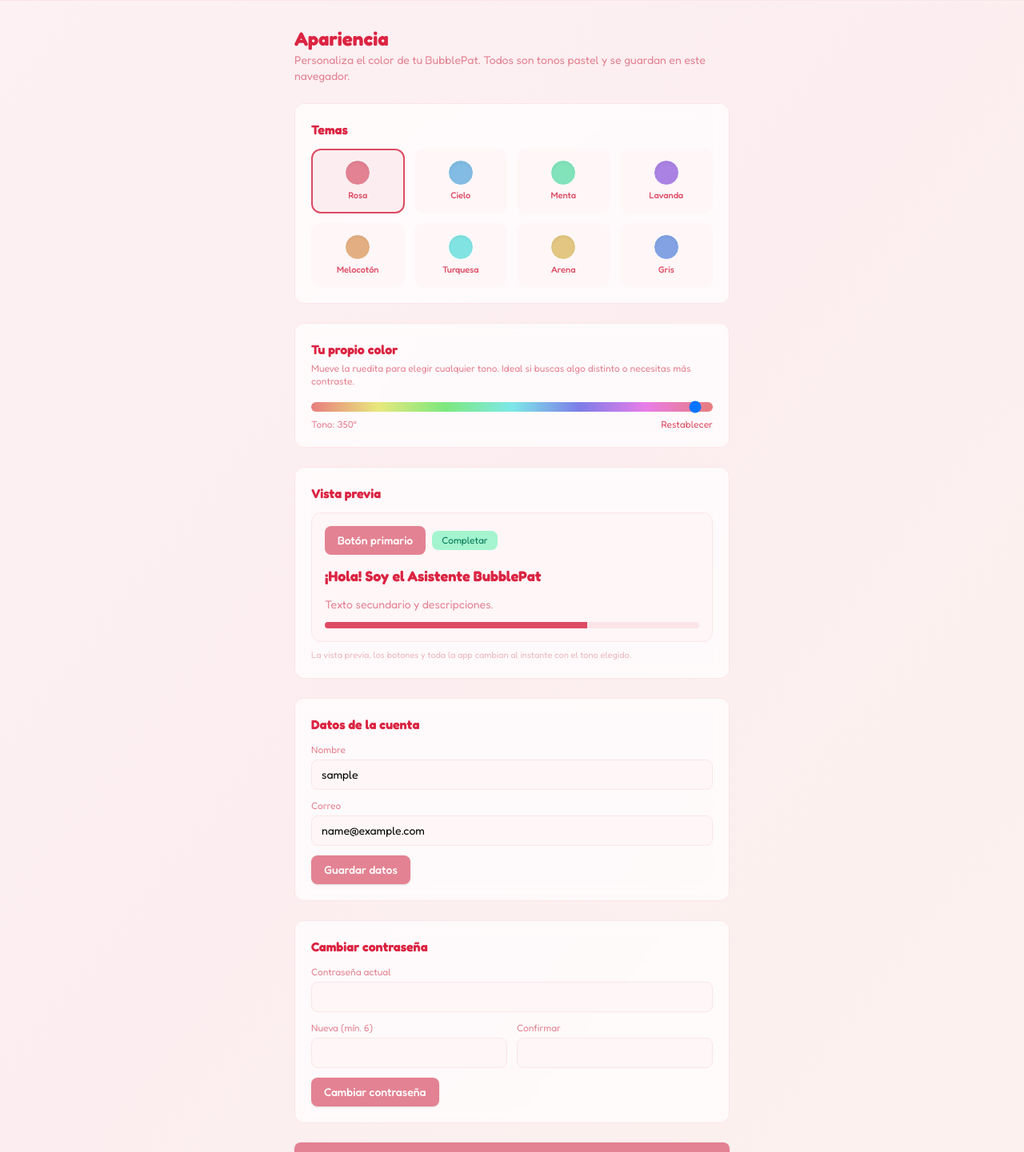
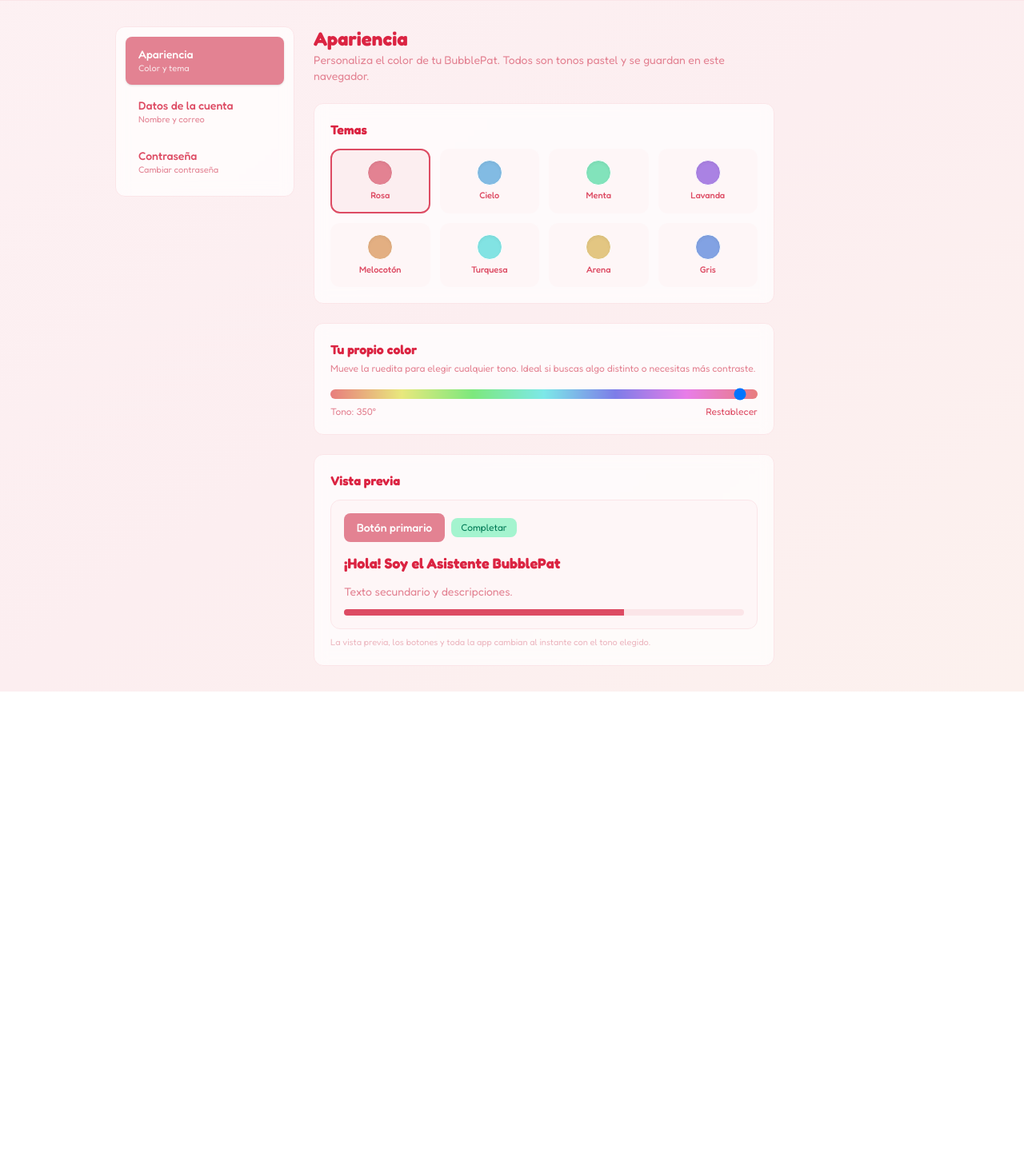
Before and after one commit to MAIauuwu/Proyecto_bubblePat, a React (Vite) app in the folder frontend/: page /settings in a window 1280 px wide. Shown: the part 80-1521 px from the top of the page at 80% size. After the commit the page ends 945 px from the top, so only its background shows below. Built offline with nearby package versions, Linux system fonts and the light colour scheme; no server answers; sample sign-in values are in the browser's storage.

Commit message:
feat(settings): separar secciones Apariencia y Cuenta
La pagina de Configuracion ahora tiene una barra lateral con tres
secciones independientes: Apariencia (tema y color), Datos de la cuenta
(nombre y correo) y Contraseña. Cada una se muestra por separado como
una pagina de ajustes normal.

```diff
--- a/frontend/src/pages/Settings.jsx
+++ b/frontend/src/pages/Settings.jsx
@@ -48,10 +48,22 @@
 
   const inputClass = 'px-3 py-2 border border-pink-100 rounded-lg text-sm bg-pink-50/50 focus:ring-2 focus:ring-rose-300 outline-none';
 
+  const SECTIONS = [
+    { id: 'appearance', label: 'Apariencia', desc: 'Color y tema' },
+    { id: 'profile', label: 'Datos de la cuenta', desc: 'Nombre y correo' },
+    { id: 'password', label: 'Contraseña', desc: 'Cambiar contraseña' },
+  ];
+  const [section, setSection] = useState('appearance');
+
+  const navBtn = (id) =>
+    `w-full text-left px-4 py-3 rounded-lg text-sm font-medium transition ${
+      section === id ? 'bg-rose-300 text-white shadow-sm' : 'text-rose-400 hover:bg-rose-50'
+    }`;
+
   return (
     <div className="min-h-screen bg-gradient-to-br from-pink-50 via-rose-50 to-purple-50">
       <nav className="bg-white/60 backdrop-blur-sm border-b border-pink-100">
-        <div className="max-w-6xl mx-auto px-4 py-3 flex justify-between items-center">
+        <div className="max-w-5xl mx-auto px-4 py-3 flex justify-between items-center">
           <div className="flex items-center gap-3">
             <button onClick={() => navigate('/')}
               className="flex items-center gap-1 text-rose-400 hover:text-rose-500 font-medium text-sm transition"
@@ -65,13 +77,28 @@
         </div>
       </nav>
 
-      <div className="max-w-xl mx-auto px-4 py-8 space-y-6">
+      <div className="max-w-5xl mx-auto px-4 py-8 flex flex-col sm:flex-row gap-6">
+        {/* ===== Sidebar ===== */}
+        <aside className="sm:w-56 shrink-0">
+          <div className="bg-white/70 backdrop-blur-sm p-3 rounded-xl border border-pink-100 space-y-1 sm:sticky sm:top-4">
+            {SECTIONS.map((s) => (
+              <button key={s.id} onClick={() => setSection(s.id)} className={navBtn(s.id)}>
+                <span className="block">{s.label}</span>
+                <span className={`block text-[11px] font-normal ${section === s.id ? 'text-white/80' : 'text-rose-300'}`}>{s.desc}</span>
+              </button>
+            ))}
+          </div>
+        </aside>
+
+        {/* ===== Contenido ===== */}
+        <div className="flex-1 max-w-xl space-y-6">
+          {section === 'appearance' && (
+            <>
               <div>
                 <h2 className="text-2xl font-bold text-rose-500">Apariencia</h2>
                 <p className="text-rose-300 text-sm">Personaliza el color de tu BubblePat. Todos son tonos pastel y se guardan en este navegador.</p>
               </div>
 
-        {/* Temas predefinidos */}
               <div className="bg-white/70 backdrop-blur-sm p-5 rounded-xl border border-pink-100">
                 <h3 className="font-bold text-rose-500 mb-3">Temas</h3>
                 <div className="grid grid-cols-4 gap-3">
@@ -87,7 +114,6 @@
                 </div>
               </div>
 
-        {/* Ruedita personalizada */}
               <div className="bg-white/70 backdrop-blur-sm p-5 rounded-xl border border-pink-100">
                 <h3 className="font-bold text-rose-500 mb-1">Tu propio color</h3>
                 <p className="text-xs text-rose-300 mb-3">Mueve la ruedita para elegir cualquier tono. Ideal si buscas algo distinto o necesitas más contraste.</p>
@@ -101,7 +127,6 @@
                 </div>
               </div>
 
-        {/* Vista previa en vivo */}
               <div className="bg-white/70 backdrop-blur-sm p-5 rounded-xl border border-pink-100">
                 <h3 className="font-bold text-rose-500 mb-3">Vista previa</h3>
                 <div className="rounded-xl border border-pink-100 p-4 bg-pink-50/50 space-y-3">
@@ -117,10 +142,16 @@
                 </div>
                 <p className="text-[11px] text-rose-200 mt-2">La vista previa, los botones y toda la app cambian al instante con el tono elegido.</p>
               </div>
+            </>
+          )}
 
-        {/* Perfil: nombre y correo */}
+          {section === 'profile' && (
+            <>
+              <div>
+                <h2 className="text-2xl font-bold text-rose-500">Datos de la cuenta</h2>
+                <p className="text-rose-300 text-sm">Tu información personal.</p>
+              </div>
               <form onSubmit={saveProfile} className="bg-white/70 backdrop-blur-sm p-5 rounded-xl border border-pink-100 space-y-3">
-          <h3 className="font-bold text-rose-500">Datos de la cuenta</h3>
                 <div>
                   <label className="block text-xs text-rose-300 mb-1">Nombre</label>
                   <input value={profile.name} onChange={(e) => setProfile({ ...profile, name: e.target.value })}
@@ -138,10 +169,16 @@
                   Guardar datos
                 </button>
               </form>
+            </>
+          )}
 
-        {/* Cambiar contraseña */}
+          {section === 'password' && (
+            <>
+              <div>
+                <h2 className="text-2xl font-bold text-rose-500">Cambiar contraseña</h2>
+                <p className="text-rose-300 text-sm">Mantén tu cuenta segura con una contraseña actualizada.</p>
+              </div>
               <form onSubmit={savePassword} className="bg-white/70 backdrop-blur-sm p-5 rounded-xl border border-pink-100 space-y-3">
-          <h3 className="font-bold text-rose-500">Cambiar contraseña</h3>
                 <div>
                   <label className="block text-xs text-rose-300 mb-1">Contraseña actual</label>
                   <input type="password" value={pwd.currentPassword}
@@ -169,12 +206,8 @@
                   Cambiar contraseña
                 </button>
               </form>
-
-        <div className="flex gap-3">
-          <button onClick={() => navigate('/')}
-            className="flex-1 bg-rose-300 text-white py-2 rounded-lg hover:bg-rose-400 transition font-medium shadow-sm">
-            Guardar y volver al panel
-          </button>
+            </>
+          )}
         </div>
       </div>
     </div>
```
Lines whose indentation alone changed are shown as unchanged.
